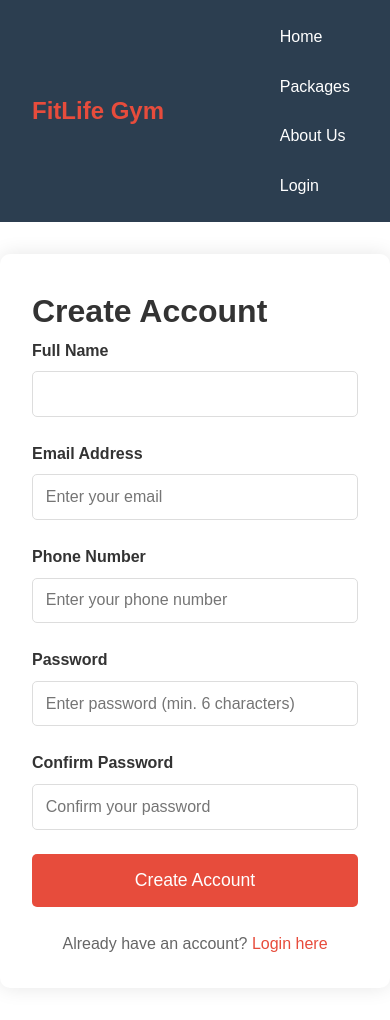
After one commit to rideshmaharjan/gwps, a PHP site: page /user/register.php in a window 390 px wide. The commit adds this page. Run offline with PHP 8.4, Linux system fonts and the light colour scheme.

Commit message:
basic user till dashboard

```diff
--- a/admin/login.php
+++ b/admin/login.php
@@ -8,7 +8,7 @@
     <nav>
         <div class="logo">FitLife Gym</div>
         <div class="nav-links">
-            <a href="../homepage.php">← Back to Site</a>
+            <a href="../index.php">← Back to Site</a>
         </div>
     </nav>
 
--- a/css/style.css
+++ b/css/style.css
@@ -376,4 +376,143 @@ footer a {
         margin-bottom: 20px;
     }
 }
+/* register Styles */
+        .register-container {
+            max-width: 500px;
+            margin: 2rem auto;
+            padding: 2rem;
+            background: white;
+            border-radius: 10px;
+            box-shadow: 0 0 20px rgba(0,0,0,0.1);
+        }
+
+        .form-group {
+            margin-bottom: 1.5rem;
+        }
+
+        .form-group label {
+            display: block;
+            margin-bottom: 0.5rem;
+            font-weight: bold;
+            color: #333;
+        }
+
+        .form-group input {
+            width: 100%;
+            padding: 0.8rem;
+            border: 1px solid #ddd;
+            border-radius: 5px;
+            font-size: 1rem;
+        }
+
+        .form-group input:focus {
+            outline: none;
+            border-color: #e74c3c;
+            box-shadow: 0 0 5px rgba(231, 76, 60, 0.3);
+        }
+
+        .error {
+            color: #e74c3c;
+            font-size: 0.9rem;
+            margin-top: 0.3rem;
+            display: block;
+        }
+
+        .success {
+            background: #27ae60;
+            color: white;
+            padding: 1rem;
+            border-radius: 5px;
+            margin-bottom: 1.5rem;
+            text-align: center;
+        }
+
+        .btn-register {
+            background: #e74c3c;
+            color: white;
+            padding: 1rem 2rem;
+            border: none;
+            border-radius: 5px;
+            font-size: 1.1rem;
+            cursor: pointer;
+            width: 100%;
+            transition: background 0.3s;
+        }
+
+        .btn-register:hover {
+            background: #c0392b;
+        }
+
+        .login-link {
+            text-align: center;
+            margin-top: 1.5rem;
+            color: #666;
+        }
+
+        .login-link a {
+            color: #e74c3c;
+            text-decoration: none;
+        }
+
+        .login-link a:hover {
+            text-decoration: underline;
+        }
+
+
+
+        /* Login & Dashboard Styles */
+.login-container, .dashboard-container {
+    max-width: 500px;
+    margin: 2rem auto;
+    padding: 2rem;
+    background: white;
+    border-radius: 10px;
+    box-shadow: 0 0 20px rgba(0,0,0,0.1);
 }
+
+.dashboard-sections {
+    display: grid;
+    grid-template-columns: repeat(auto-fit, minmax(250px, 1fr));
+    gap: 1.5rem;
+    margin-top: 2rem;
+}
+
+.dashboard-card {
+    background: #f9f9f9;
+    padding: 1.5rem;
+    border-radius: 8px;
+    border-left: 4px solid #e74c3c;
+}
+
+.dashboard-card h3 {
+    color: #2c3e50;
+    margin-bottom: 0.5rem;
+}
+
+.dashboard-card p {
+    color: #666;
+    margin-bottom: 1rem;
+}
+
+.user-info {
+    background: #f0f8ff;
+    padding: 1rem;
+    border-radius: 8px;
+    margin: 1rem 0;
+}
+
+.login-links {
+    text-align: center;
+    margin-top: 1.5rem;
+    color: #666;
+}
+
+.login-links a {
+    color: #e74c3c;
+    text-decoration: none;
+}
+
+.login-links a:hover {
+    text-decoration: underline;
+}
+}
--- a/homepage.php
+++ b/index.php
@@ -9,7 +9,7 @@
     <nav>
         <div class="logo">FitLife Gym</div>
         <div class="nav-links">
-            <a href="homepage.php" class="active">Home</a>
+            <a href="index.php" class="active">Home</a>
             <a href="public/packages.php">Packages</a>
             <a href="public/about.php">About Us</a>
             <a href="user/login.php">Member Login</a>
--- a/public/about.php
+++ b/public/about.php
@@ -8,7 +8,7 @@
     <nav>
         <div class="logo">FitLife Gym</div>
         <div class="nav-links">
-            <a href="../homepage.php">Home</a>
+            <a href="../index.php">Home</a>
             <a href="packages.php">Packages</a>
             <a href="about.php" class="active">About Us</a>
             <a href="../user/login.php">Member Login</a>
--- a/public/packages.php
+++ b/public/packages.php
@@ -8,7 +8,7 @@
     <nav>
         <div class="logo">FitLife Fitness</div>
         <div class="nav-links">
-            <a href="../homepage.php">Home</a>
+            <a href="../index.php">Home</a>
             <a href="packages.php" class="active">Workout Plans</a>
             <a href="about.php">About Us</a>
             <a href="../user/login.php">Member Login</a>
--- /dev/null
+++ b/user/register.php
@@ -0,0 +1,170 @@
+<?php
+session_start();
+
+// Initialize variables
+$full_name = $email = $phone = $password = $confirm_password = '';
+$errors = [];
+
+// Only validate if form is submitted
+if($_SERVER['REQUEST_METHOD'] == 'POST'){
+    // ========== VALIDATION CODE ==========
+
+    // Validate Full Name
+    if (isset($_POST['full_name']) && !empty(trim($_POST['full_name']))) {
+        $full_name = trim($_POST['full_name']);
+    } else {
+        $errors['full_name'] = 'Please enter your full name';
+    }
+
+    // Validate Email
+    if (isset($_POST['email']) && !empty(trim($_POST['email']))) {
+        $email = trim($_POST['email']);
+        if (!filter_var($email, FILTER_VALIDATE_EMAIL)) {
+            $errors['email'] = 'Please enter a valid email address';
+        }
+    } else {
+        $errors['email'] = 'Please enter your email';
+    }
+
+    // Validate Phone
+    if (isset($_POST['phone']) && !empty(trim($_POST['phone']))) {
+        $phone = trim($_POST['phone']);
+    } else {
+        $errors['phone'] = 'Please enter your phone number';
+    }
+
+    // Validate Password
+    if (isset($_POST['password']) && !empty(trim($_POST['password']))) {
+        $password = $_POST['password'];
+        if (strlen($password) < 6) {
+            $errors['password'] = 'Password must be at least 6 characters';
+        }
+    } else {
+        $errors['password'] = 'Please enter your password';
+    }
+
+    // Validate Confirm Password
+    if (isset($_POST['confirm_password']) && !empty(trim($_POST['confirm_password']))) {
+        $confirm_password = $_POST['confirm_password'];
+        if (isset($password) && $password !== $confirm_password) {
+            $errors['confirm_password'] = 'Passwords do not match';
+        }
+    } else {
+        $errors['confirm_password'] = 'Please confirm your password';
+    }
+
+    // ========== DATABASE CODE ==========
+    // Only save to database if NO errors
+    if (empty($errors)) {
+        require_once '../includes/database.php';
+
+        $hashed_password = password_hash($password, PASSWORD_DEFAULT);
+
+        $sql = "INSERT INTO users (full_name, email, phone, password, created_at)
+                VALUES (?, ?, ?, ?, NOW())";
+
+        try {
+            $stmt = $pdo->prepare($sql);
+            $stmt->execute([$full_name, $email, $phone, $hashed_password]);
+
+            $_SESSION['success'] = 'Registration successful! Please login.';
+            header('Location: login.php');
+            exit();
+
+        } catch (PDOException $e) {
+            if ($e->getCode() == 23000) {
+                $errors['email'] = 'Email already registered';
+            } else {
+                $errors['database'] = 'Registration failed. Please try again.';
+            }
+        }
+    }
+}
+?>
+
+<!DOCTYPE html>
+<html>
+<head>
+    <title>Register - FitLife Gym</title>
+    <link rel="stylesheet" href="../css/style.css">
+</head>
+<body>
+    <!-- Navigation -->
+    <nav>
+        <div class="logo">FitLife Gym</div>
+        <div class="nav-links">
+            <a href="../index.php">Home</a>
+            <a href="../public/packages.php">Packages</a>
+            <a href="../public/about.php">About Us</a>
+            <a href="login.php">Login</a>
+        </div>
+    </nav>
+
+    <div class="register-container">
+        <h1>Create Account</h1>
+
+        <?php if (isset($_SESSION['success'])): ?>
+            <div class="success"><?php echo $_SESSION['success']; unset($_SESSION['success']); ?></div>
+        <?php endif; ?>
+
+        <?php if (isset($errors['database'])): ?>
+            <div class="error"><?php echo $errors['database']; ?></div>
+        <?php endif; ?>
+
+        <form method="POST" action="">
+            <div class="form-group">
+                <label>Full Name</label>
+                <input type="text" name="full_name"
+                       value="<?php echo htmlspecialchars($full_name); ?>">
+                <?php if (isset($errors['full_name'])): ?>
+                    <span class="error"><?php echo $errors['full_name']; ?></span>
+                <?php endif; ?>
+            </div>
+
+            <div class="form-group">
+                <label for="email">Email Address</label>
+                <input type="email" name="email" id="email"
+                       value="<?php echo htmlspecialchars($email); ?>"
+                       placeholder="Enter your email">
+                <?php if (isset($errors['email'])): ?>
+                    <span class="error"><?php echo $errors['email']; ?></span>
+                <?php endif; ?>
+            </div>
+
+            <div class="form-group">
+                <label for="phone">Phone Number</label>
+                <input type="tel" name="phone" id="phone"
+                       value="<?php echo htmlspecialchars($phone); ?>"
+                       placeholder="Enter your phone number">
+                <?php if (isset($errors['phone'])): ?>
+                    <span class="error"><?php echo $errors['phone']; ?></span>
+                <?php endif; ?>
+            </div>
+
+            <div class="form-group">
+                <label for="password">Password</label>
+                <input type="password" name="password" id="password"
+                       placeholder="Enter password (min. 6 characters)">
+                <?php if (isset($errors['password'])): ?>
+                    <span class="error"><?php echo $errors['password']; ?></span>
+                <?php endif; ?>
+            </div>
+
+            <div class="form-group">
+                <label for="confirm_password">Confirm Password</label>
+                <input type="password" name="confirm_password" id="confirm_password"
+                       placeholder="Confirm your password">
+                <?php if (isset($errors['confirm_password'])): ?>
+                    <span class="error"><?php echo $errors['confirm_password']; ?></span>
+                <?php endif; ?>
+            </div>
+
+            <button type="submit" class="btn-register">Create Account</button>
+        </form>
+
+        <div class="login-link">
+            Already have an account? <a href="login.php">Login here</a>
+        </div>
+    </div>
+</body>
+</html>
```
Also changed, not shown: includes/database.php (added, +14 -0 lines), user/dashboard.php (added, +65 -0 lines), user/login.php (+99 -7 lines), user/logout.php (added, +10 -0 lines).
